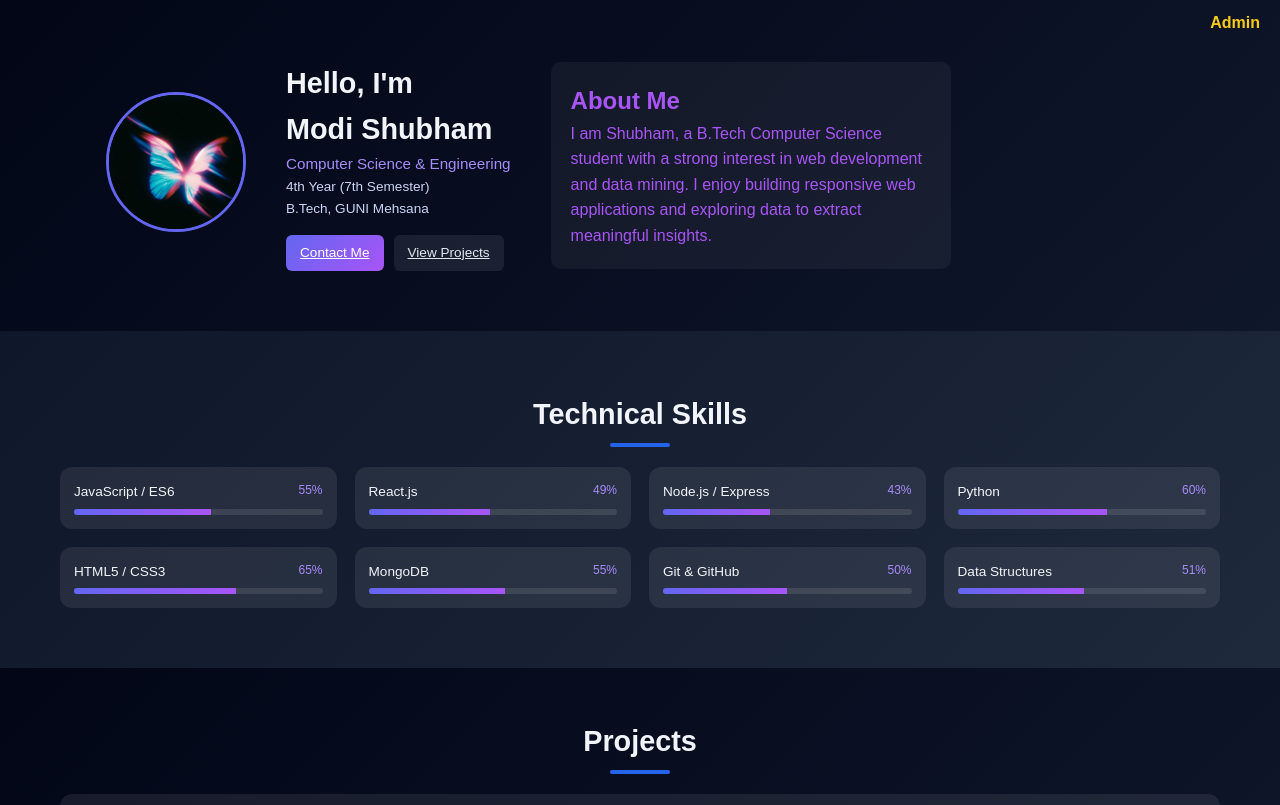
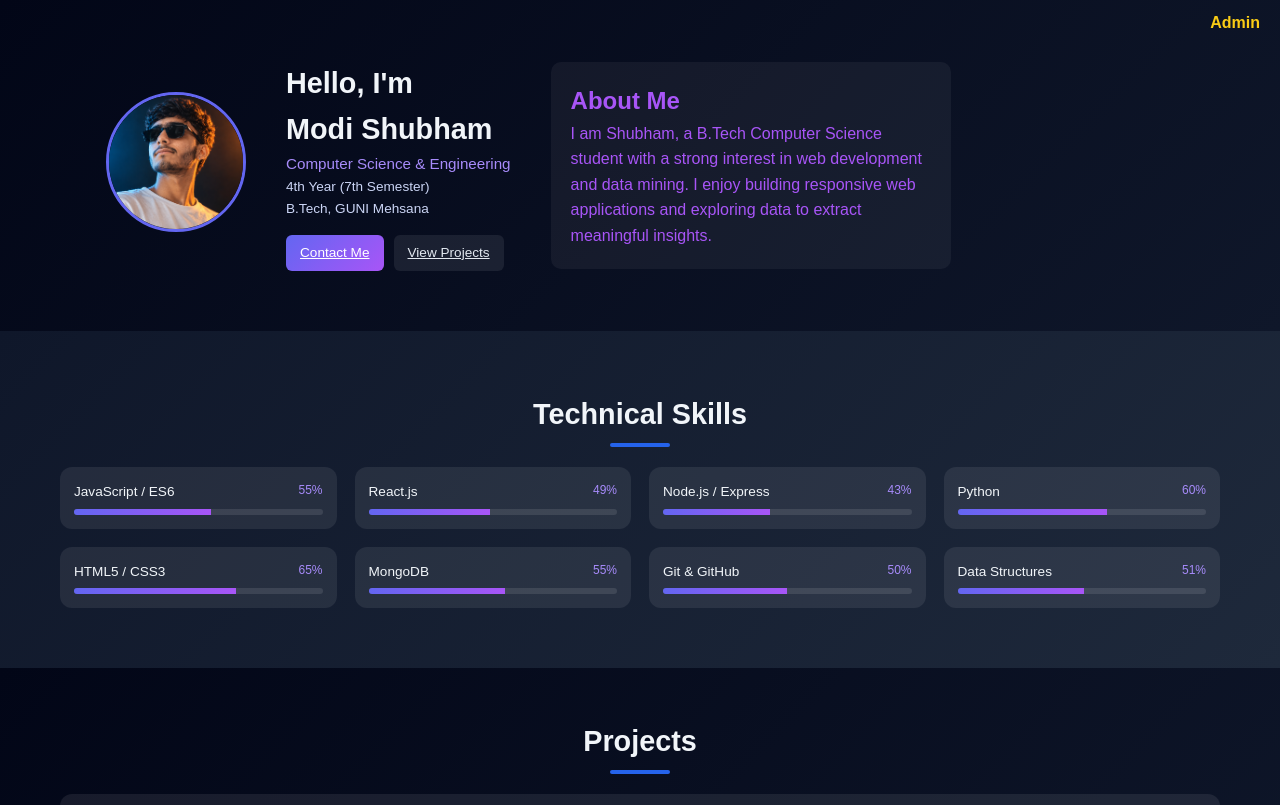
Before and after one commit to Shubham162m/Portfolio-sm, a React (Create React App) app in the folder portfolio-frontend/: page / in a window 1280 px wide. Shown: the top 805 px of the page. Built offline with nearby package versions, Linux system fonts and the light colour scheme.

Commit message:
Update Profile Picture

```diff
--- a/portfolio-frontend/src/components/Hero.js
+++ b/portfolio-frontend/src/components/Hero.js
@@ -13,7 +13,7 @@ function Hero() {
 
         <div className="hero-image">
                 <img
-                  src="/assets/fly.jpeg"
+                  src="/assets/smmodi.jpeg"
                   alt="Shubham"
                   className="hero-avatar"
                 />
```
Also changed, not shown: portfolio-frontend/public/assets/smmodi.jpeg (added).
